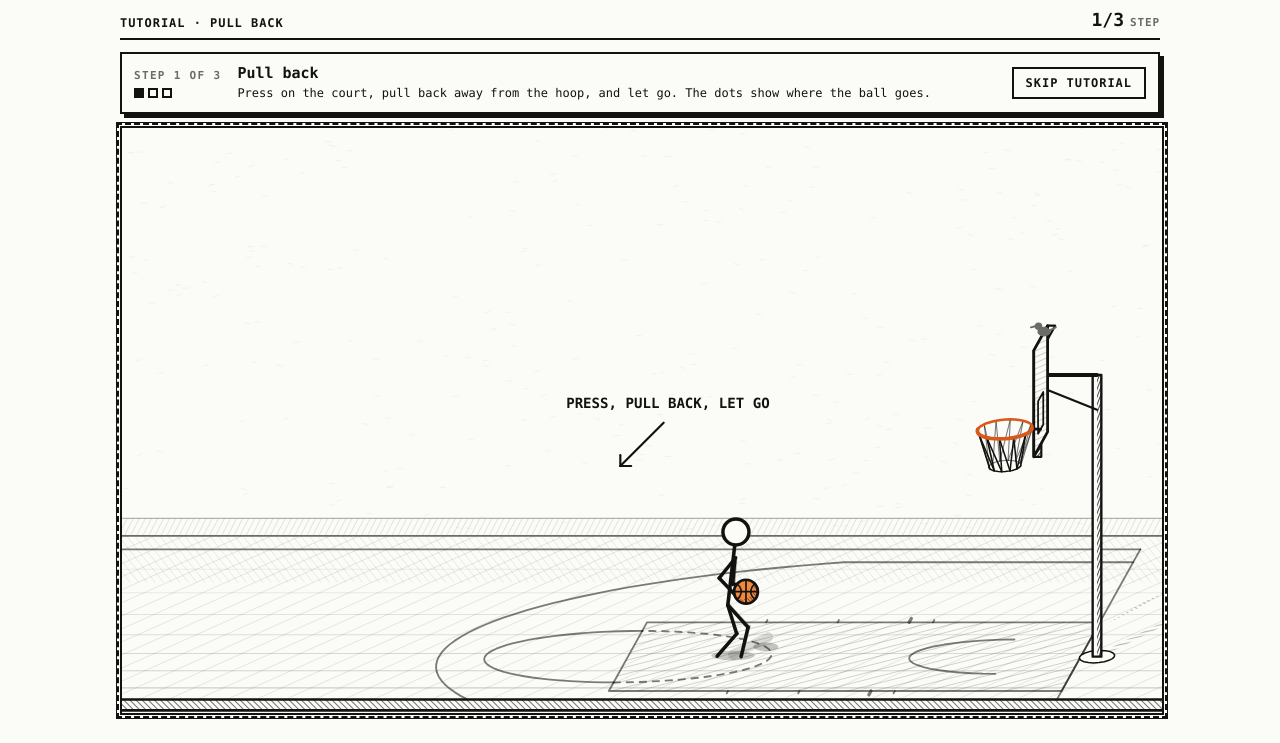
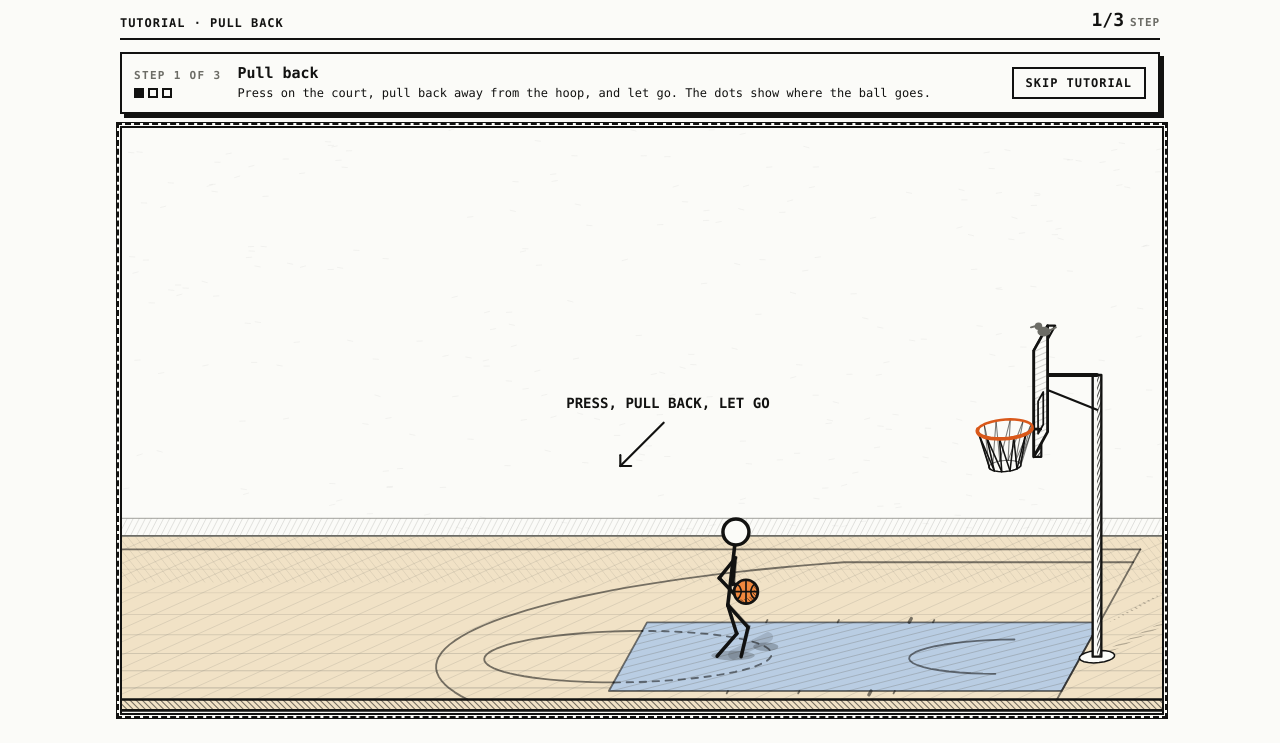
Before and after one commit to steekam/stick-hoops, a website built with Vite: page index.html in a window 1280 px wide. Shown: the part 69-812 px from the top of the page. Built offline with nearby package versions, Linux system fonts and the light colour scheme.

Commit message:
Two more colour touches: hardwood floor and blue paint
The court floor gets a warm hardwood tint and the lane a muted blue, both
under the pencil hatching, so the orange ball and rim still lead. Tokens
--wood and --paint, with darker values for the dark theme.

Co-Authored-By: Claude Opus 5.5 <noreply@anthropic.com>
Claude-Session: https://claude.ai/code/session_01DzRN8AQ4Ub1kT9aP5K4PbZ

```diff
--- a/src/render/court.ts
+++ b/src/render/court.ts
@@ -43,13 +43,14 @@ const on = (x: number, z: number): P => proj(x, FLOOR, z);
  * Draw the markings into a context already set to world units.
  * zFront is the nearest visible depth, so lines that run toward the viewer stop at the edge.
  */
-export function drawCourtLines(ctx: CanvasRenderingContext2D, ink: string, mute: string, zFront: number): void {
+export function drawCourtLines(ctx: CanvasRenderingContext2D, ink: string, mute: string, zFront: number, paintFill?: string): void {
   ctx.save();
   ctx.lineCap = 'round';
   ctx.lineJoin = 'round';
 
-  // The paint, shaded with light hatching like a pencil-filled area.
+  // The paint: filled with its colour, then shaded with light hatching like a pencil-filled area.
   const paint = [on(FT_LINE_X, -LANE_HALF), on(BASELINE_X, -LANE_HALF), on(BASELINE_X, LANE_HALF), on(FT_LINE_X, LANE_HALF)];
+  if (paintFill) { path(ctx, paint, true); ctx.fillStyle = paintFill; ctx.fill(); }
   ctx.strokeStyle = mute; ctx.lineWidth = 0.8; ctx.globalAlpha = 0.35;
   path(ctx, paint, true);
   const xs = paint.map((p) => p.x), ys = paint.map((p) => p.y);
--- a/src/render/pen.ts
+++ b/src/render/pen.ts
@@ -9,12 +9,16 @@ export interface Colors {
   accent: string;
   /** The ball's fill. */
   ball: string;
+  /** Hardwood floor tint. */
+  wood: string;
+  /** The painted lane. */
+  paint: string;
 }
 
 export function readColors(): Colors {
   const s = getComputedStyle(document.documentElement);
   const v = (n: string) => s.getPropertyValue(n).trim();
-  return { paper: v('--paper'), ink: v('--ink'), mute: v('--mute'), faint: v('--faint'), accent: v('--accent') || '#d9581a', ball: v('--ball') || '#f0883e' };
+  return { paper: v('--paper'), ink: v('--ink'), mute: v('--mute'), faint: v('--faint'), accent: v('--accent') || '#d9581a', ball: v('--ball') || '#f0883e', wood: v('--wood') || '#f1e2c6', paint: v('--paint') || '#b9cde3' };
 }
 
 type P = { x: number; y: number };
--- a/src/render/renderer.ts
+++ b/src/render/renderer.ts
@@ -134,7 +134,7 @@ export class Renderer {
 
   private court(): HTMLCanvasElement {
     const { canvas, pen } = this, c = pen.c;
-    const key = `${canvas.width}x${canvas.height}|${c.paper}|${c.ink}|${c.mute}|${c.faint}|${c.accent}`;
+    const key = `${canvas.width}x${canvas.height}|${c.paper}|${c.ink}|${c.mute}|${c.faint}|${c.accent}|${c.wood}|${c.paint}`;
     if (this.bg && key === this.bgKey) return this.bg;
     const bg = this.bg ?? document.createElement('canvas');
     bg.width = canvas.width; bg.height = canvas.height;
@@ -157,7 +157,7 @@ export class Renderer {
     const A = proj(-260, FLOOR, Z_FRONT), B = proj(W + 120, FLOOR, Z_FRONT);
     const C = proj(W + 120, FLOOR, Z_BACK), D = proj(-260, FLOOR, Z_BACK);
     path(x, [A, B, C, D], true);
-    x.fillStyle = c.paper; x.fill();
+    x.fillStyle = c.wood; x.fill(); // hardwood
     // Floor shading: light hatching everywhere, a second pass darkening toward the back.
     x.strokeStyle = c.mute; x.lineWidth = 0.7; x.globalAlpha = 0.22;
     path(x, [A, B, C, D], true); hatch(x, box([A, B, C, D]), 11, -0.42);
@@ -184,7 +184,7 @@ export class Renderer {
     path(x, [D, C]); x.stroke();
     const A2 = { x: A.x, y: A.y + 10 }, B2 = { x: B.x, y: B.y + 10 };
     path(x, [A, B, B2, A2], true);
-    x.fillStyle = c.paper; x.fill();
+    x.fillStyle = c.wood; x.fill();
     x.strokeStyle = c.ink; x.lineWidth = 1; x.globalAlpha = 0.55;
     path(x, [A, B, B2, A2], true); hatch(x, box([A, B, B2, A2]), 4, Math.PI / 4);
     x.globalAlpha = 1; x.lineWidth = 2.4;
@@ -192,7 +192,7 @@ export class Renderer {
     path(x, [A2, B2]); x.stroke();
 
     // Court markings: a real half court seen from the sideline (see court.ts).
-    drawCourtLines(x, c.ink, c.mute, Z_FRONT);
+    drawCourtLines(x, c.ink, c.mute, Z_FRONT, c.paint);
 
     this.bg = bg;
     this.bgKey = key;
--- a/src/styles.css
+++ b/src/styles.css
@@ -1,15 +1,18 @@
 /* Ink on paper; the dark theme flips to chalk on slate. Every colour is a token.
-   One accent, basketball orange, used only on the ball and the rim (and the logo's ball). */
+   Colour is used sparingly: orange on the ball and rim (and the logo), hardwood on the floor,
+   and a muted blue in the paint. Everything else is pencil. */
 :root {
   --paper: #fbfbf8; --ink: #121211; --mute: #6c6c66; --faint: #dcdcd5;
   --accent: #d9581a; --ball: #f0883e;
+  /* Court colours: hardwood and a muted blue paint. */
+  --wood: #f1e2c6; --paint: #b9cde3;
   --display: ui-monospace, "SF Mono", Menlo, Consolas, "Liberation Mono", monospace;
   --mono: ui-monospace, "SF Mono", Menlo, Consolas, "Liberation Mono", monospace;
 }
 @media (prefers-color-scheme: dark) {
-  :root:not([data-theme="light"]) { --paper: #0e0e0d; --ink: #f3f3ee; --mute: #8e8e87; --faint: #2b2b28; --accent: #ff7d3a; --ball: #e2722c; color-scheme: dark; }
+  :root:not([data-theme="light"]) { --paper: #0e0e0d; --ink: #f3f3ee; --mute: #8e8e87; --faint: #2b2b28; --accent: #ff7d3a; --ball: #e2722c; --wood: #2b2319; --paint: #1d2b3c; color-scheme: dark; }
 }
-:root[data-theme="dark"] { --paper: #0e0e0d; --ink: #f3f3ee; --mute: #8e8e87; --faint: #2b2b28; --accent: #ff7d3a; --ball: #e2722c; color-scheme: dark; }
+:root[data-theme="dark"] { --paper: #0e0e0d; --ink: #f3f3ee; --mute: #8e8e87; --faint: #2b2b28; --accent: #ff7d3a; --ball: #e2722c; --wood: #2b2319; --paint: #1d2b3c; color-scheme: dark; }
 [hidden] { display: none !important; }
 html, body { height: 100%; margin: 0; }
 body { background: var(--paper); color: var(--ink); font-family: var(--mono); font-size: 14px; }
```
